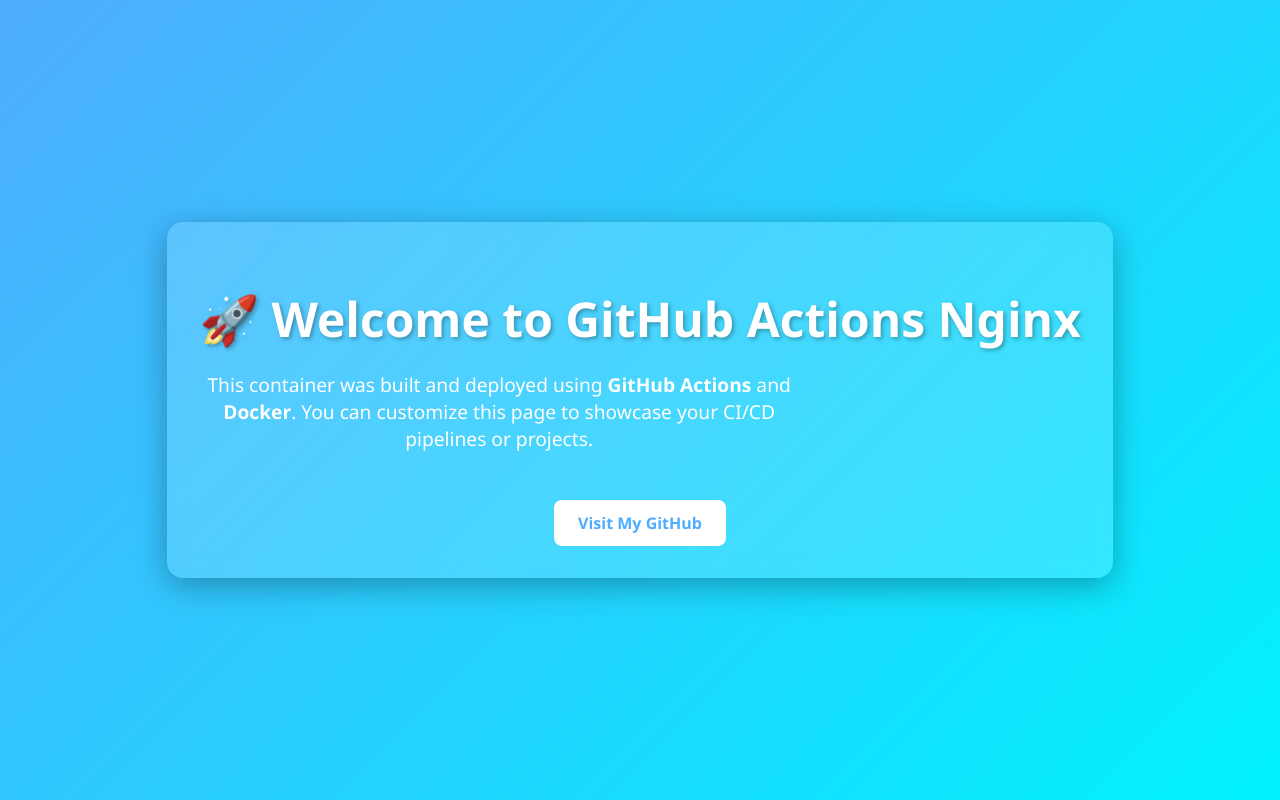
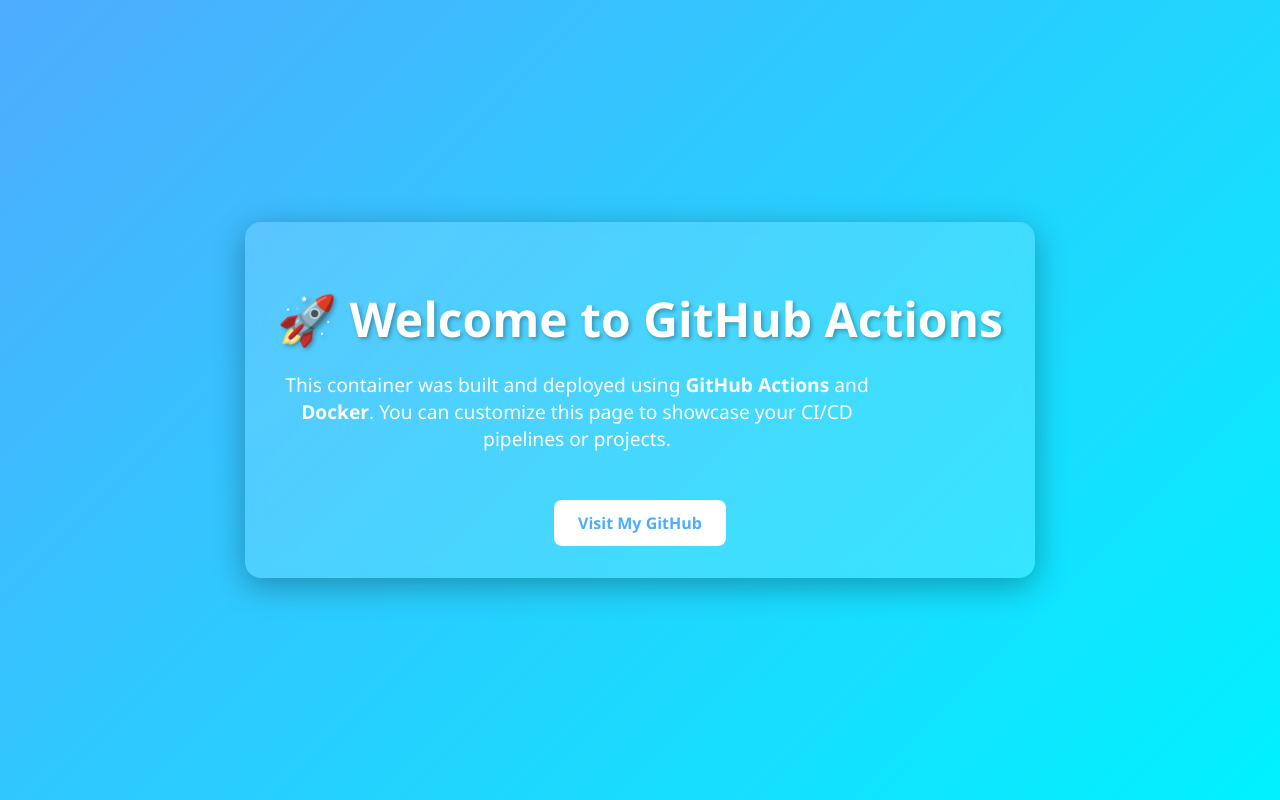
Before and after one commit to abhaypatil001/actions, a plain HTML site: page index.html in a window 1280 px wide. Drawn offline with Linux system fonts and the light colour scheme.

Commit message:
Change the welcome message

```diff
--- a/index.html
+++ b/index.html
@@ -54,7 +54,7 @@
 </head>
 <body>
   <div class="card">
-    <h1>🚀 Welcome to GitHub Actions Nginx</h1>
+    <h1>🚀 Welcome to GitHub Actions </h1>
     <p>This container was built and deployed using <strong>GitHub Actions</strong> and <strong>Docker</strong>.
        You can customize this page to showcase your CI/CD pipelines or projects.</p>
     <a href="https://github.com/abhaypatil001" target="_blank" class="button">Visit My GitHub</a>
```
